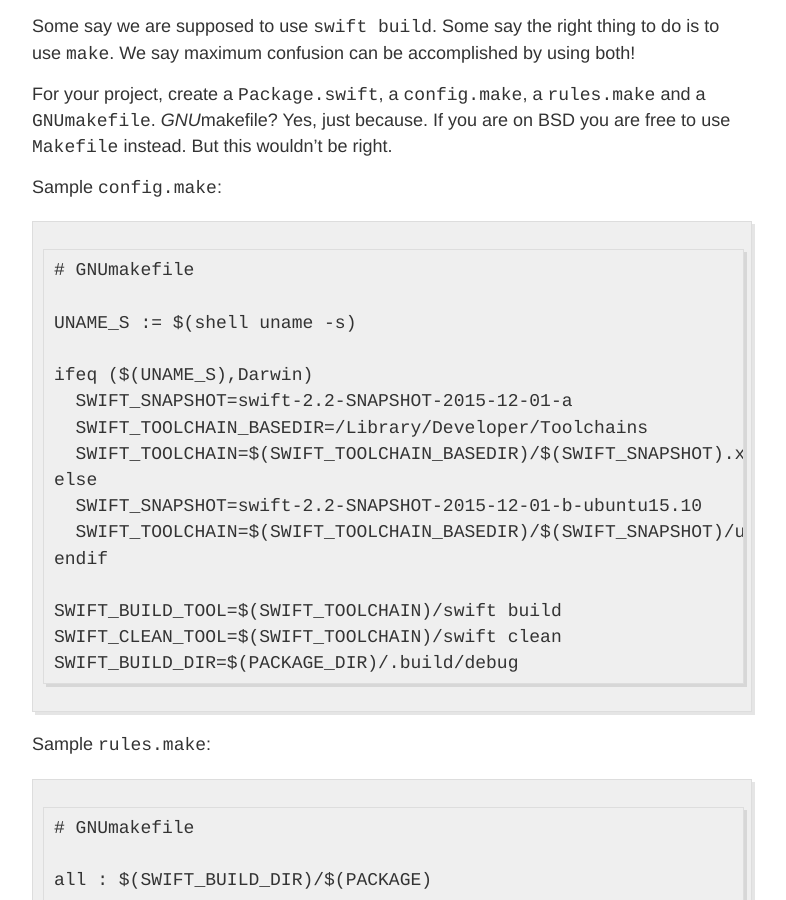
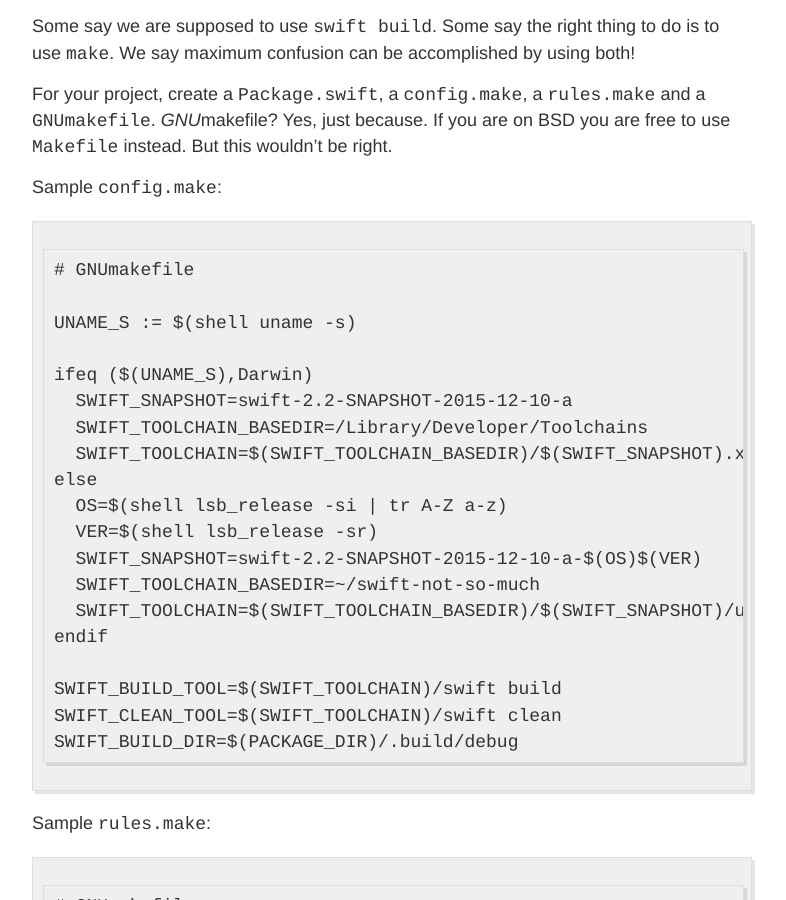
Before and after one commit to AlwaysRightInstitute/alwaysrightinstitute.github.io, a Jekyll site: the page built from _posts/2015-12-04-swift-on-linux-in-vbox-on-osx.md, in a window 1280 px wide and 900 px high, scrolled down 6215 px. Shown: the whole window, without its empty margins (248-1034 px from the left). Built offline with Jekyll 4.4.1, drawn with Linux system fonts in a browser that asks for light colours; Markdown is read by kramdown in place of the engine named in the settings; some of the changed text lies outside the part shown.

Commit message:
Updated for new Swift snapshot.

```diff
--- a/_posts/2015-12-04-swift-on-linux-in-vbox-on-osx.md
+++ b/_posts/2015-12-04-swift-on-linux-in-vbox-on-osx.md
@@ -95,10 +95,10 @@ Lets do this:
     mkdir swift-not-so-much
     pushd swift-not-so-much
 
-    wget https://swift.org/builds/ubuntu1510/swift-2.2-SNAPSHOT-2015-12-01-b/swift-2.2-SNAPSHOT-2015-12-01-b-ubuntu15.10.tar.gz
+    wget https://swift.org/builds/ubuntu1510/swift-2.2-SNAPSHOT-2015-12-10-a/swift-2.2-SNAPSHOT-2015-12-10-a-ubuntu15.10.tar.gz
 
-    tar zxf swift-2.2-SNAPSHOT-2015-12-01-b-ubuntu15.10.tar.gz
-    export PATH="~/swift-not-so-much/swift-2.2-SNAPSHOT-2015-12-01-b-ubuntu15.10/usr/bin:$PATH"
+    tar zxf swift-2.2-SNAPSHOT-2015-12-10-a-ubuntu15.10.tar.gz
+    export PATH="~/swift-not-so-much/swift-2.2-SNAPSHOT-2015-12-10-a-ubuntu15.10/usr/bin:$PATH"
     popd
 
 Apple says we also need to install clang, so lets do this as well:
@@ -115,7 +115,7 @@ awesome Swift code:
 You probably want to persist the `PATH` export in your ~/.profile:
 
     export EDITOR=vi
-    export PATH="~/swift-not-so-much/swift-2.2-SNAPSHOT-2015-12-01-b-ubuntu15.10/usr/bin:$PATH"
+    export PATH="~/swift-not-so-much/swift-2.2-SNAPSHOT-2015-12-10-a-ubuntu15.10/usr/bin:$PATH"
 
 
 ## Emacs
@@ -160,11 +160,14 @@ Sample `config.make`:
     UNAME_S := $(shell uname -s)
 
     ifeq ($(UNAME_S),Darwin)
-      SWIFT_SNAPSHOT=swift-2.2-SNAPSHOT-2015-12-01-a
+      SWIFT_SNAPSHOT=swift-2.2-SNAPSHOT-2015-12-10-a
       SWIFT_TOOLCHAIN_BASEDIR=/Library/Developer/Toolchains
       SWIFT_TOOLCHAIN=$(SWIFT_TOOLCHAIN_BASEDIR)/$(SWIFT_SNAPSHOT).xctoolchain/usr/bin
     else
-      SWIFT_SNAPSHOT=swift-2.2-SNAPSHOT-2015-12-01-b-ubuntu15.10
+      OS=$(shell lsb_release -si | tr A-Z a-z)
+      VER=$(shell lsb_release -sr)
+      SWIFT_SNAPSHOT=swift-2.2-SNAPSHOT-2015-12-10-a-$(OS)$(VER)
+      SWIFT_TOOLCHAIN_BASEDIR=~/swift-not-so-much
       SWIFT_TOOLCHAIN=$(SWIFT_TOOLCHAIN_BASEDIR)/$(SWIFT_SNAPSHOT)/usr/bin
     endif
 
```
